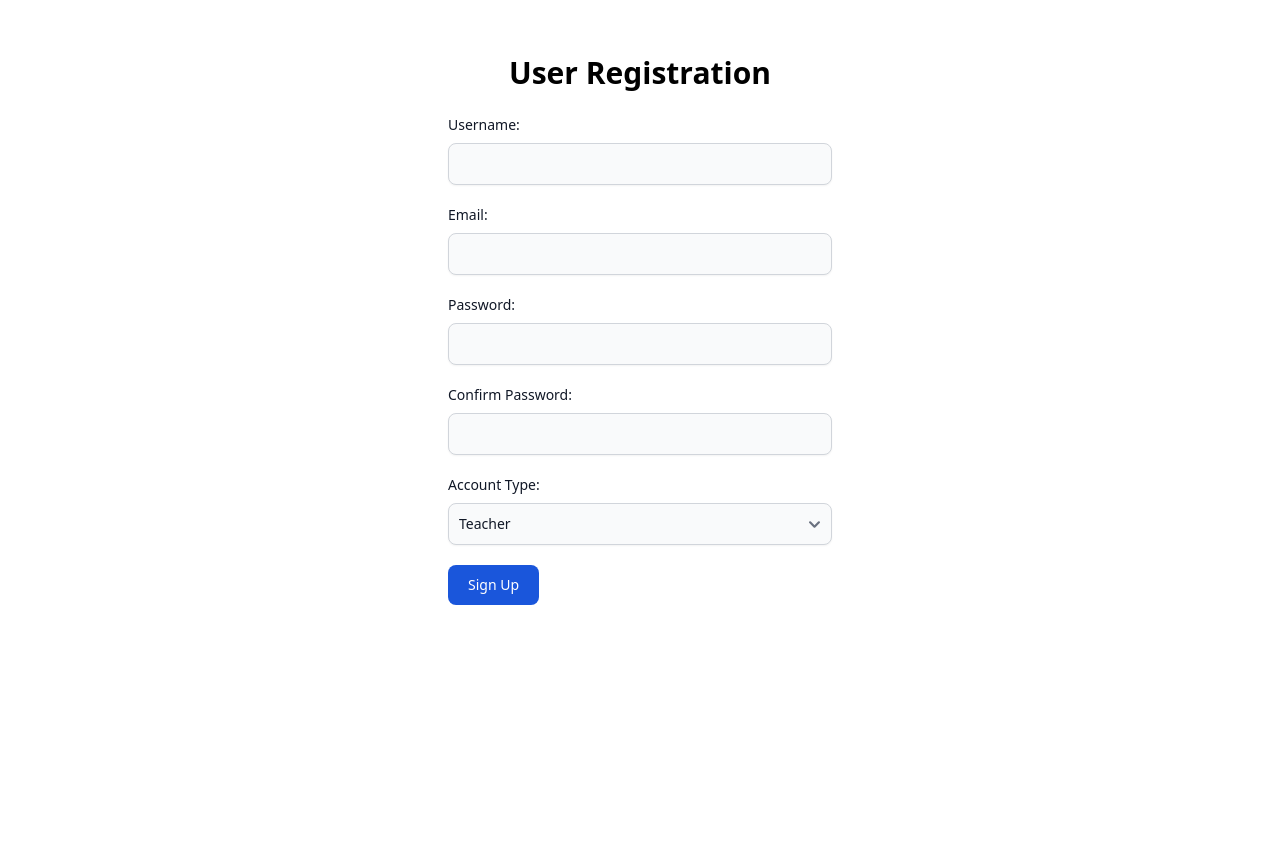
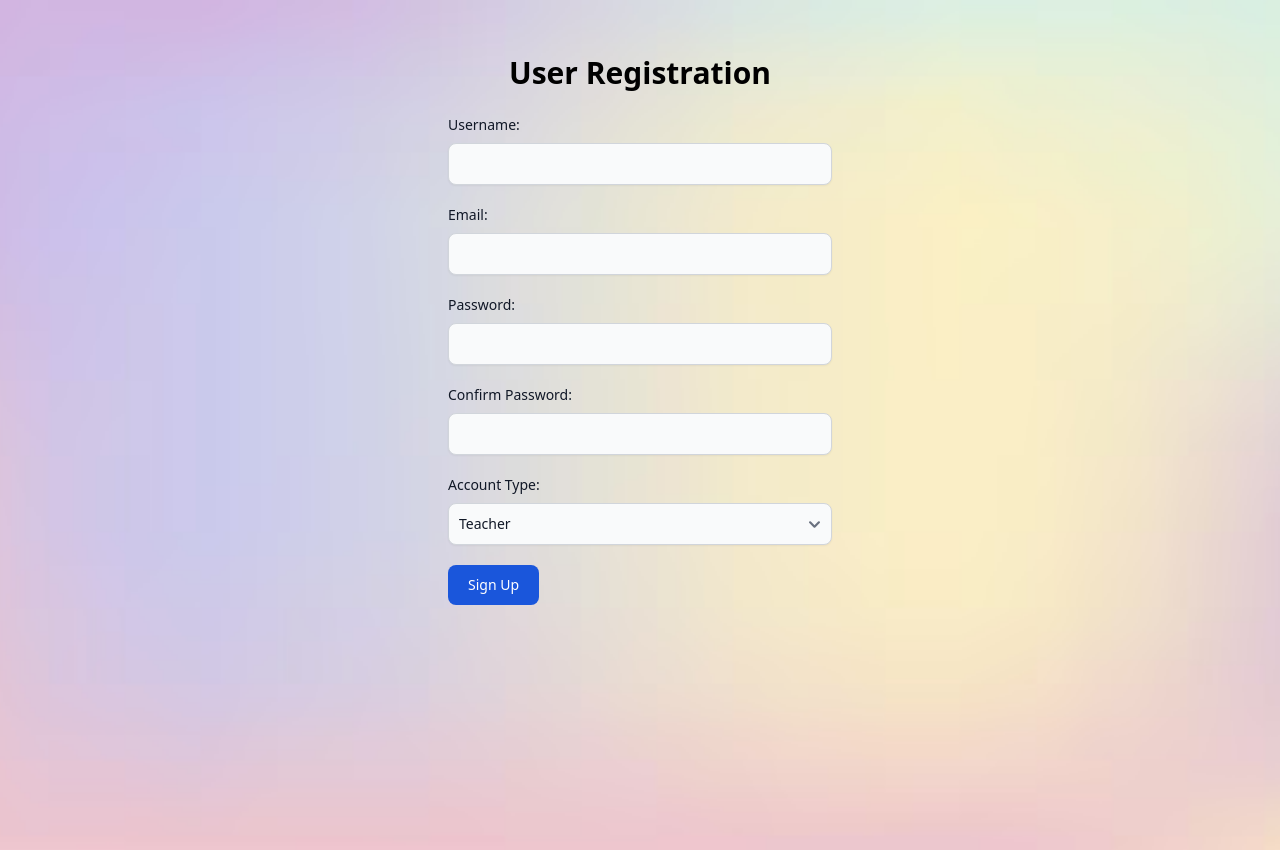
Before and after one commit to skmotamarri2000/Attendance-Management, a Flask app: page /register in a window 1280 px wide. Before the commit the page ends 605 px from the top, so only its background shows below. Run offline with Flask 3, Linux system fonts and the light colour scheme; style sheets or scripts are compiled from the project's sources; some libraries are stand-ins or nearby versions.

Commit message:
Modify register.html template

```diff
--- a/templates/register.html
+++ b/templates/register.html
@@ -6,8 +6,22 @@
     <meta name="viewport" content="width=device-width, initial-scale=1.0">
     <title>Registration Page</title>
     <link rel="stylesheet" href="{{url_for('static', filename='dist/css/output.css')}}">
+    <style>
+        body {
+          background-image: url('{{url_for('static', filename='images/login.jpg')}}');
+          background-size: cover;
+          background-position: center;
+          background-repeat: no-repeat;
+          height: 100vh;
+          margin: 0;
+
+
+      }
+
+
+    </style>
 </head>
-<body>
+<body style = " ">
     <h1 style="text-align: center; margin-top:50px;margin-bottom: 20px;  font-size: 30px;"> <strong> User Registration </strong> </h1>
 
     <form method="POST" action="{{ url_for('register') }}" class="max-w-sm mx-auto">
```
